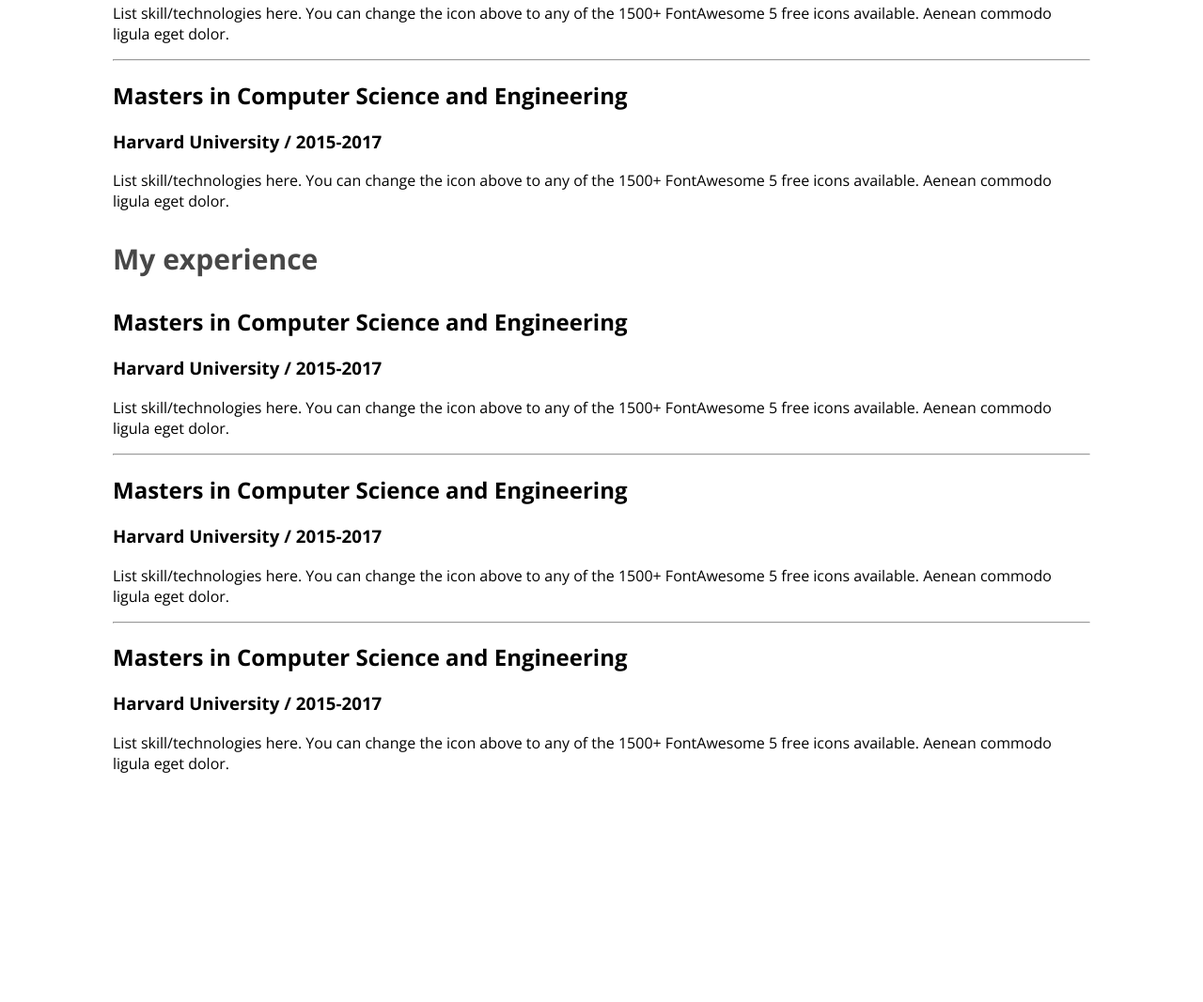
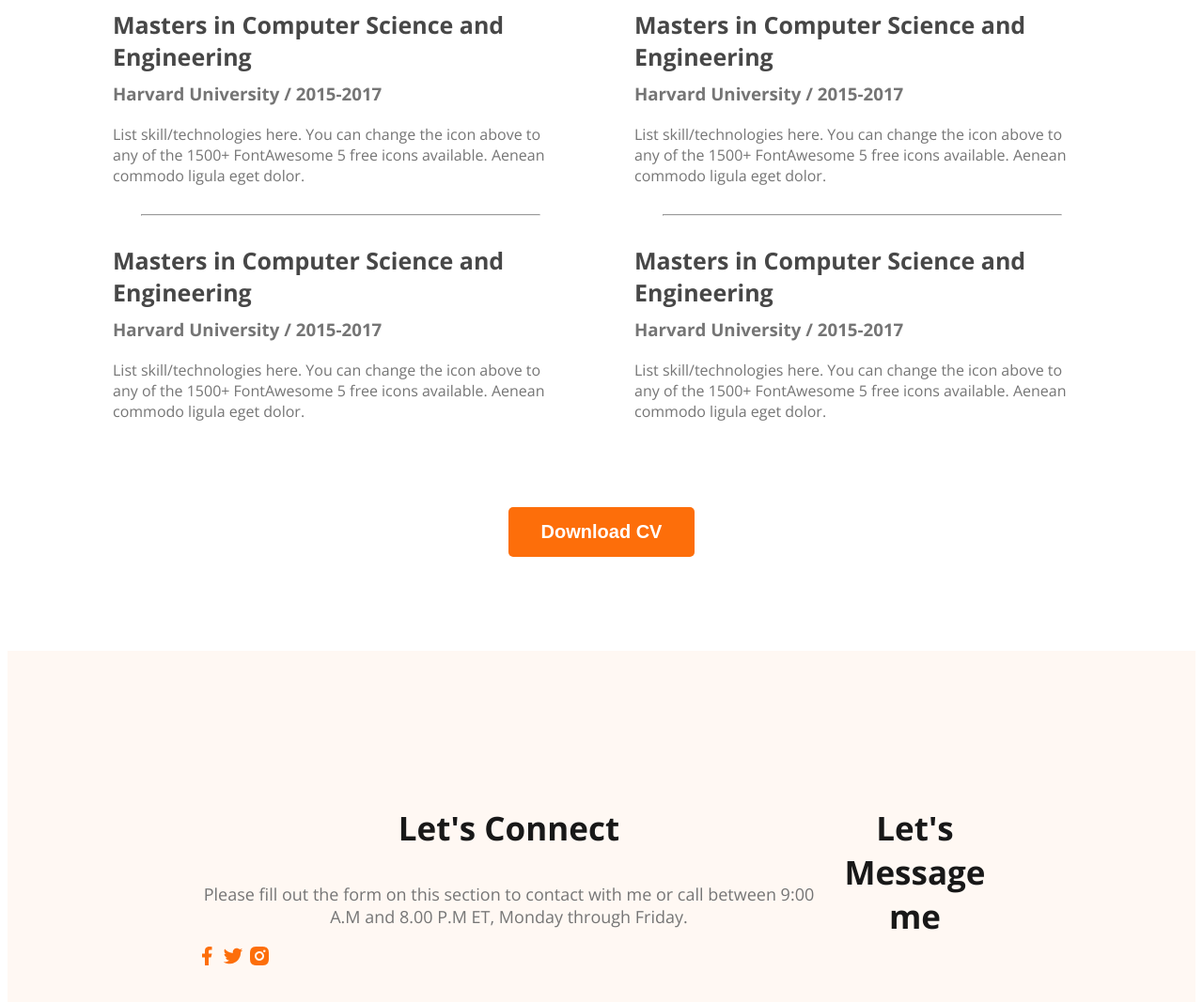
Before and after one commit to Imteazhossen/Portfolio, a plain HTML site: page index.html in a window 1280 px wide. Shown: the part 2669-3736 px from the top of the page at 94% size. Before the commit the page ends 3509 px from the top, so only its background shows below. Drawn offline with nearby package versions, Linux system fonts and the light colour scheme.

Commit message:
Added footer

```diff
--- a/index.html
+++ b/index.html
@@ -138,12 +138,26 @@
                 </div>
             </div>
         </div>
+        <div class="download-cv">
+            <button class="btn-primary">Download CV</button>
+        </div>
     </section>
 
 
     </main>
     <footer>
-
+       <div class="footer-column">
+        <h3 class="section-title">Let's Connect</h3>
+        <p class="section-discription">Please fill out the form on this section to contact with me or call between 9:00 A.M and 8.00 P.M ET, Monday through Friday.</p>
+        <div class="social-links">
+            <a href=""><img src="images/icons/facebook.png" alt=""></a>
+            <a href=""><img src="images/icons/twitter.png" alt=""></a>
+            <a href=""><img src="images/icons/insta.png" alt=""></a>
+        </div>
+       </div>
+       <div class="footer-column">
+        <h3 class="section-title">Let's Message me</h3>
+       </div>
     </footer>
 </body>
 </html>
--- a/styles/portfolio.css
+++ b/styles/portfolio.css
@@ -135,4 +135,37 @@
     font-size: 30px;
     font-weight: 700;
 }
+.resume-container{
+    display: flex;
+    gap: 70px;
+}
+.resume-item-title {
+    color: #474747;
+    font-size: 25px;
+    font-weight: 700;
+    margin-bottom: 10px;
+}
+.resume-item-institute , .resume-item-discription {
+    color: #757575;
+
+}
+.resume-item-institute {
+    margin-bottom: 20px;
+    margin-top: 0px;
+}
+.resume-container hr {
+    margin: 30px;
+}
+.download-cv {
+    text-align: center;
+    margin-top: 75px;
+}
+/* footer style */
+ footer {
+    display: flex;
+    background: #FFF8F3;
+    margin-top: 100px;
+    padding: 130px 200px;
+ }
+
 /* about section style */
```
